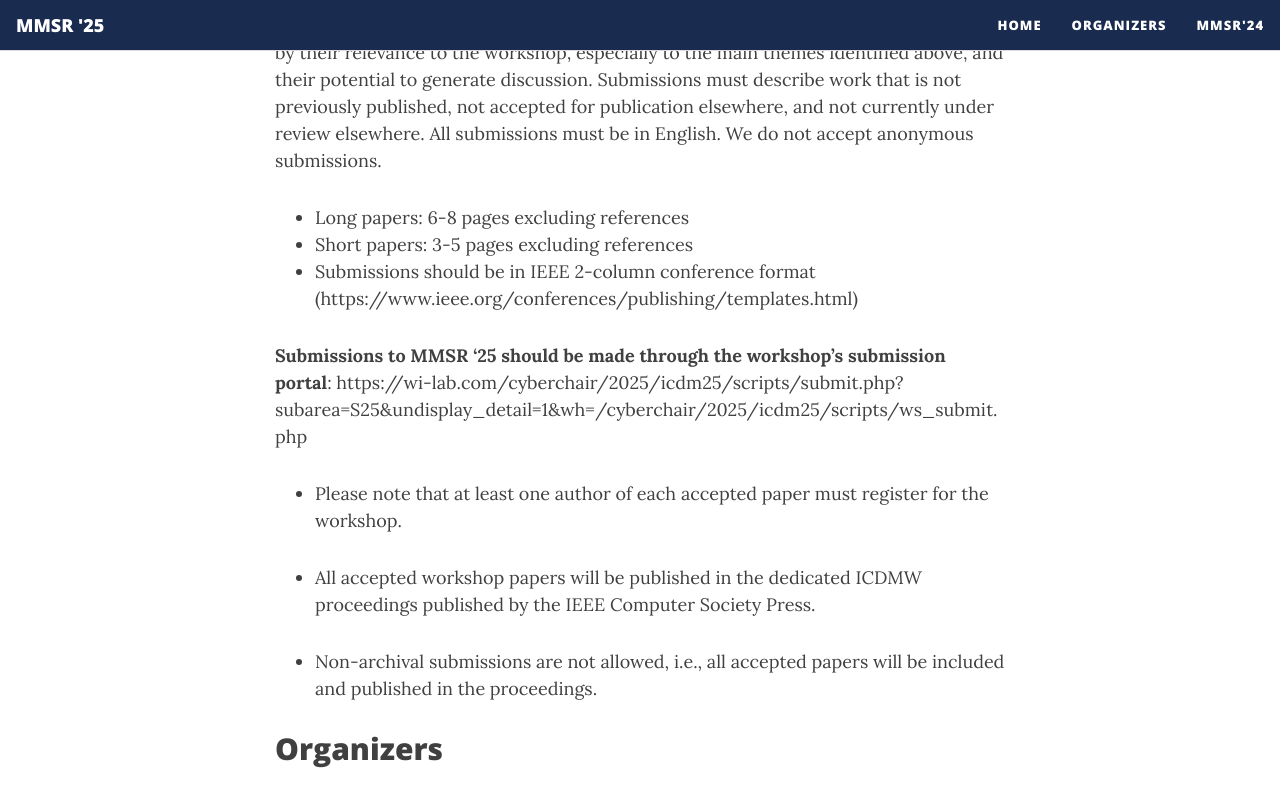
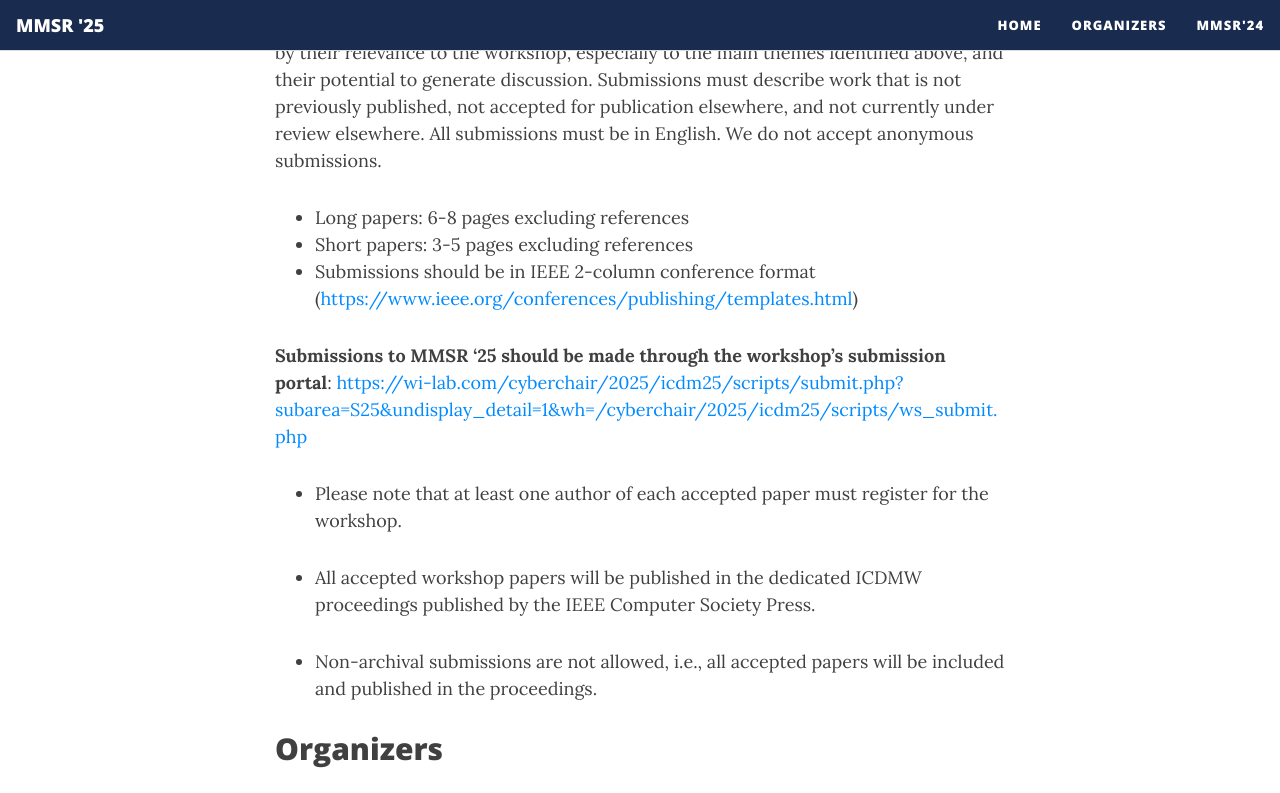
Before and after one commit to icdm-mmsr/icdm-mmsr.github.io, a Jekyll site: the page built from index.md, in a window 1280 px wide and 900 px high, scrolled down 2813 px, cut to the strip 0-793 px from the top of the window. Built offline with Jekyll 4.4.1, drawn with Linux system fonts in a browser that asks for light colours; part of the change alters nothing that is shown.

Commit message:
Added hyperlinks

```diff
--- a/index.md
+++ b/index.md
@@ -74,9 +74,9 @@ All papers will be peer reviewed (single-blind) by the program committee and jud
 
 - Long papers: 6-8 pages excluding references
 - Short papers: 3-5 pages excluding references
-- Submissions should be in IEEE 2-column conference format (https://www.ieee.org/conferences/publishing/templates.html)
+- Submissions should be in IEEE 2-column conference format ([https://www.ieee.org/conferences/publishing/templates.html](https://www.ieee.org/conferences/publishing/templates.html))
 
-**Submissions to MMSR '25 should be made through the workshop's submission portal**: https://wi-lab.com/cyberchair/2025/icdm25/scripts/submit.php?subarea=S25&undisplay_detail=1&wh=/cyberchair/2025/icdm25/scripts/ws_submit.php
+**Submissions to MMSR '25 should be made through the workshop's submission portal**: [https://wi-lab.com/cyberchair/2025/icdm25/scripts/submit.php?subarea=S25&undisplay_detail=1&wh=/cyberchair/2025/icdm25/scripts/ws_submit.php](https://wi-lab.com/cyberchair/2025/icdm25/scripts/submit.php?subarea=S25&undisplay_detail=1&wh=/cyberchair/2025/icdm25/scripts/ws_submit.php)
 
 - Please note that at least one author of each accepted paper must register for the workshop.
 
```
